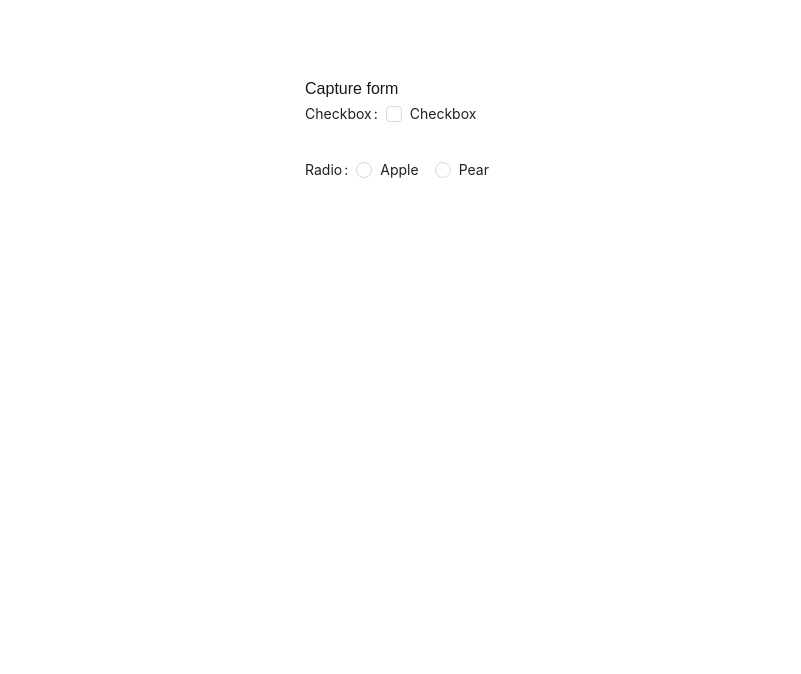
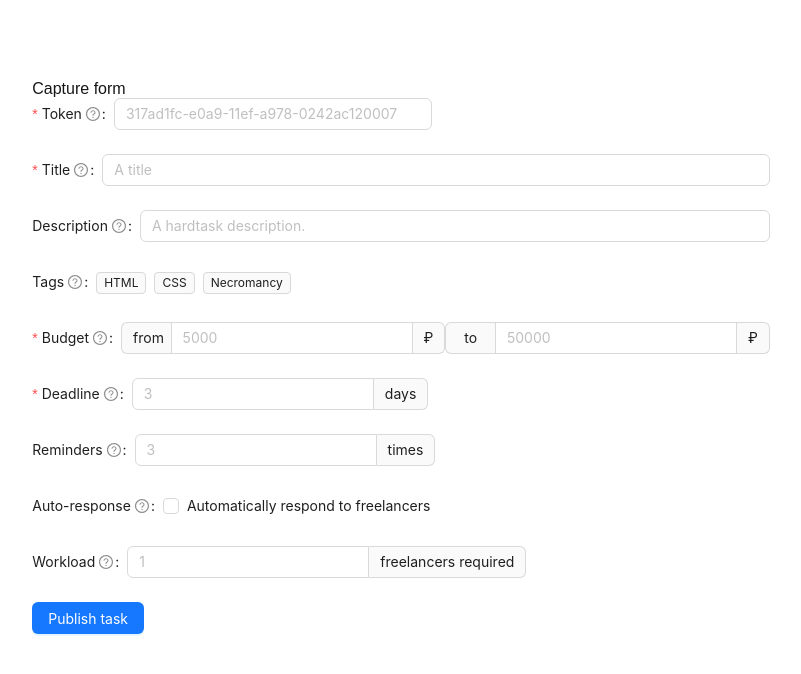
Before and after one commit to Renegatto/hardtask-test, a Next.js app: page / in a window 1280 px wide. Shown: the top 674 px of the page, without its empty margins (239-1040 px from the left). Built offline with nearby package versions, Linux system fonts and the light colour scheme.

Commit message:
Sketch form

```diff
--- a/src/app/capture-form/task-form.tsx
+++ b/src/app/capture-form/task-form.tsx
@@ -1,22 +1,102 @@
 import { FC } from "react";
 import { Task } from "./endpoint-data";
-import { Checkbox, Form, Radio } from "antd";
+import { Button, Checkbox, Form, Input, InputNumber, Radio, Tag, Tooltip } from "antd";
 
 export type TaskFormProps = {
   onSubmit: (submitted: Task) => void,
 }
+const UUID_PLACEHOLDER = "317ad1fc-e0a9-11ef-a978-0242ac120007"
 
 export const TaskForm: FC<TaskFormProps> = () => {
 
   return <Form>
-    <Form.Item label="Checkbox" name="disabled" valuePropName="checked">
-      <Checkbox>Checkbox</Checkbox>
+    <Form.Item
+      label="Token"
+      tooltip="UUID v4 token of the task"
+      required={true}
+    >
+      <Input
+        placeholder={UUID_PLACEHOLDER}
+        style={{width: `${UUID_PLACEHOLDER.length}ch`}}
+      />
     </Form.Item>
-    <Form.Item label="Radio">
-      <Radio.Group>
-        <Radio value="apple"> Apple </Radio>
-        <Radio value="pear"> Pear </Radio>
-      </Radio.Group>
+    <Form.Item
+      label="Title"
+      tooltip="Hardtask title"
+      required={true}
+    >
+      <Input
+        placeholder='A title'
+      />
+    </Form.Item>
+    <Form.Item
+      label="Description"
+      tooltip="Detailed description of the task."
+    >
+      <Input
+        placeholder='A hardtask description.'
+      />
+    </Form.Item>
+    <Form.Item
+      label="Tags"
+      tooltip="Tags that can help to find this task."
+    >
+      <Tag>HTML</Tag>
+      <Tag>CSS</Tag>
+      <Tag>Necromancy</Tag>
+    </Form.Item>
+    <Form.Item
+      label="Budget"
+      tooltip="An acceptable budget for the task."
+      required={true}
+    >
+      <InputNumber
+        addonBefore={<div style={{width: `3ch`}}>from</div>}
+        style={{gridArea: 'from'}}
+        step={1000}
+        addonAfter="₽"
+        placeholder='5000'
+      />
+      <InputNumber
+        addonBefore={<div style={{width: `3ch`}}>to</div>}
+        style={{gridArea: 'to'}}
+        step={1000} // maybe sync values with 'from' so it is never less
+        addonAfter="₽"
+        placeholder='50000'
+      />
+    </Form.Item>
+    <Form.Item
+      label='Deadline'
+      tooltip='Deadline in days.'
+      required={true}
+    >
+      <InputNumber placeholder='3' addonAfter={<>days</>} />
+    </Form.Item>
+    <Form.Item
+      label='Reminders'
+      required={false}
+      tooltip='How many times to remind the applicant about the deadline.'
+    >
+      <InputNumber placeholder='3' addonAfter={<>times</>} />
+    </Form.Item>
+    <Form.Item
+      label='Auto-response'
+      required={false}
+      tooltip='Whether to automatically response to freelancers or not.'
+    >
+      <Checkbox>Automatically respond to freelancers</Checkbox>
+    </Form.Item>
+    <Form.Item
+      label='Workload'
+      required={false}
+      tooltip='How many freelancers needed to get the work done.'
+    >
+      <InputNumber placeholder='1' addonAfter='freelancers required' />
+    </Form.Item>
+    <Form.Item label={null}>
+      <Button type="primary" htmlType="submit">
+        Publish task
+      </Button>
     </Form.Item>
   </Form>
 }
```
